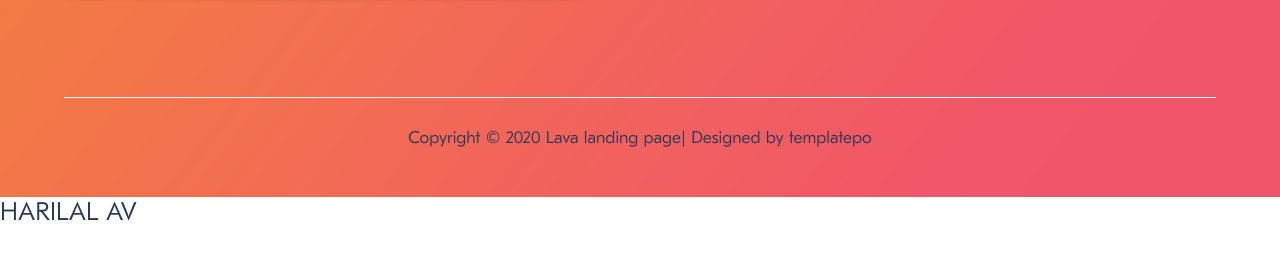
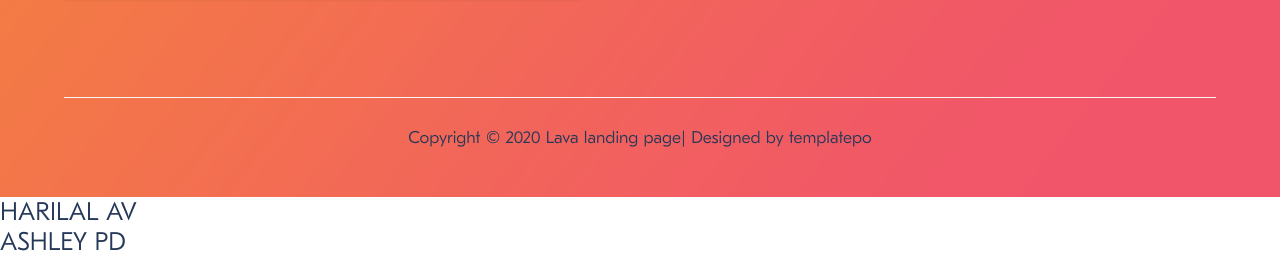
Before and after one commit to harilalav/lava, a plain HTML site: page index.html in a window 1280 px wide. Shown: the part 3283-3540 px from the top of the page. Before the commit the page ends 3510 px from the top, so only its background shows below. Drawn offline with Linux system fonts and the light colour scheme; files whose address does not match are found by name; a web font is replaced by a local one.

Commit message:
new section added

```diff
--- a/index.html
+++ b/index.html
@@ -269,5 +269,8 @@
     <section>
         <h1>HARILAL AV</h1>
     </section>
+    <section>
+        <h1>ASHLEY PD</h1>
+    </section>
 </body>
 </html>
```
